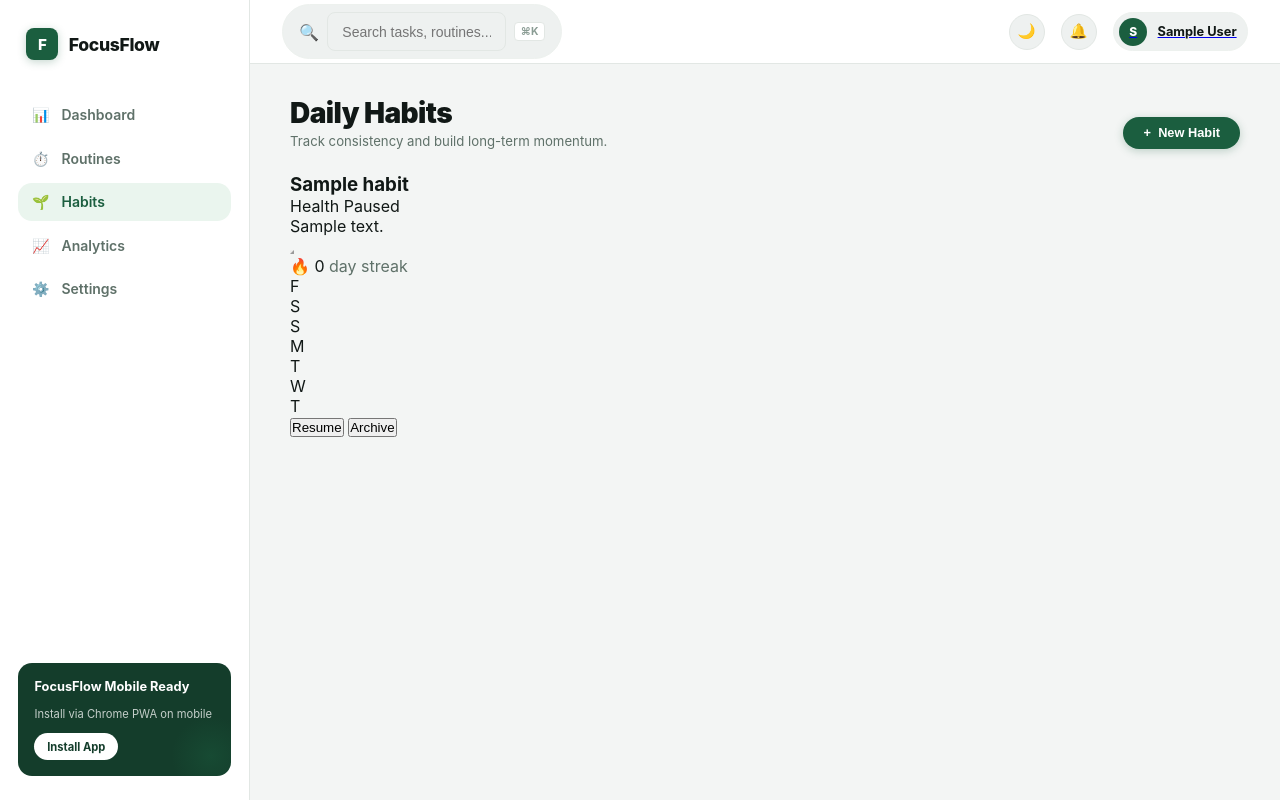
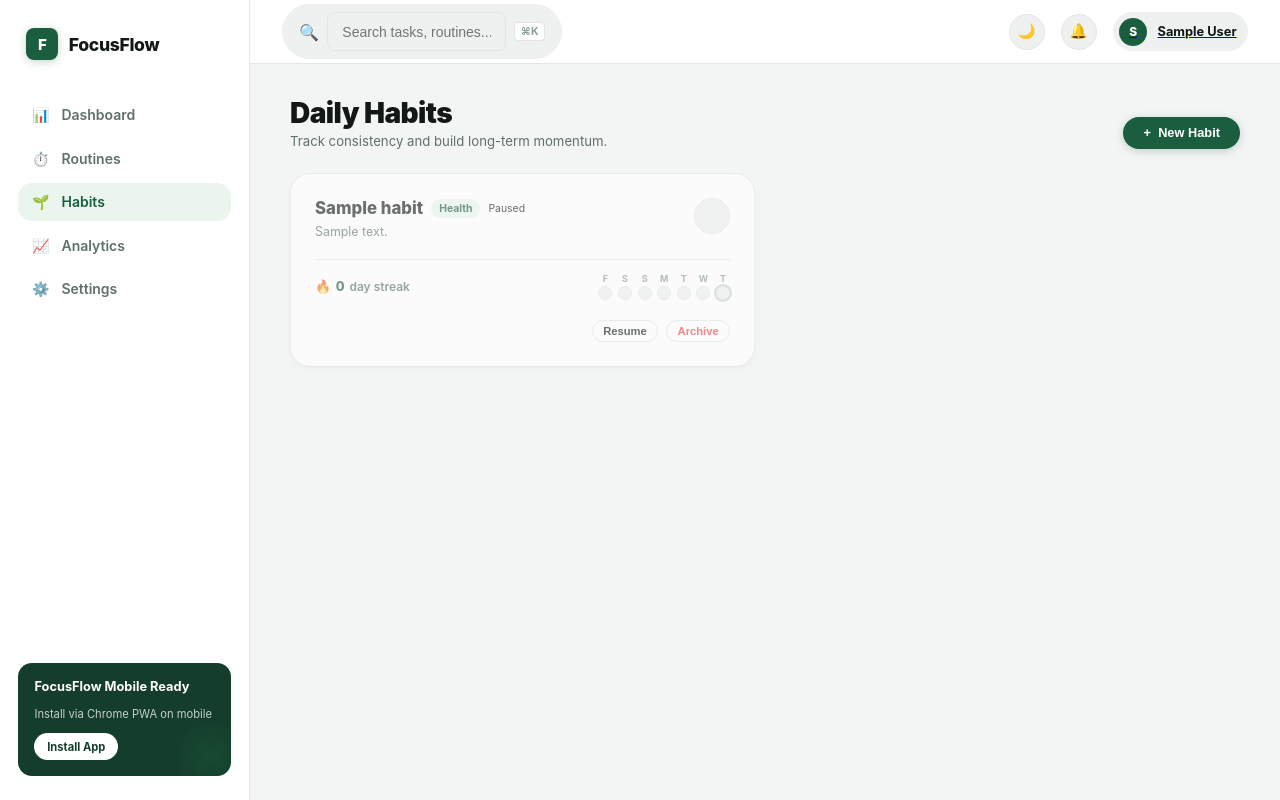
Before and after one commit to farazalisayyed2728/Focus-flow-app, a Django app: page /habits/ in a window 1280 px wide. Run offline with Django 5.2, Linux system fonts and the light colour scheme; a user stored in the database is signed in; tables that the repository leaves empty hold one stand-in row (values such as "Sample post"); parts of the project's set-up code (start-up, migrations or seed data) failed here and were passed over; some libraries are stand-ins or nearby versions.

Commit message:
habits card

```diff
--- a/templates/habits/partials/habit_card.html
+++ b/templates/habits/partials/habit_card.html
@@ -1,77 +1,60 @@
-<div
-  id="habit-card-{{ habit.id }}"
-  class="card flex flex-col justify-between gap-4 {% if habit.is_paused %}opacity-60 bg-stone-50/50{% endif %}"
->
-  <div class="flex items-start justify-between">
+<div id="habit-card-{{ habit.id }}" class="clean-card" style="display: flex; flex-direction: column; justify-content: space-between; gap: 1.25rem; {% if habit.is_paused %}opacity: 0.6;{% endif %}">
+    <div style="display: flex; justify-content: space-between; align-items: flex-start; gap: 1rem;">
         <div>
-      <div class="flex items-center gap-2">
-        <h3 class="font-bold text-base">{{ habit.name }}</h3>
-        <span class="pill text-xs">{{ habit.category }}</span>
+            <div style="display: flex; align-items: center; gap: 0.5rem; flex-wrap: wrap;">
+                <h3 style="font-size: 1.05rem; font-weight: 800;">{{ habit.name }}</h3>
+                <span class="metric-delta-tag" style="font-size: 0.65rem;">{{ habit.category }}</span>
                 {% if habit.is_paused %}
-        <span class="pill text-xs">Paused</span>
+                    <span class="pill" style="font-size: 0.65rem;">Paused</span>
                 {% endif %}
             </div>
             {% if habit.description %}
-      <p class="text-xs text-stone-500 mt-1">{{ habit.description }}</p>
+                <p style="font-size: 0.775rem; color: var(--text-muted); margin-top: 0.35rem;">{{ habit.description }}</p>
             {% endif %}
         </div>
 
-    <!-- Quick Check Circle -->
-    <button
-      hx-post="{% url 'habit-toggle' habit.id %}"
+        <!-- Completion Toggle Circle -->
+        <button hx-post="{% url 'habit-toggle' habit.id %}"
                 hx-target="#habit-card-{{ habit.id }}"
                 hx-swap="outerHTML"
-      class="w-8 h-8 rounded-full flex items-center justify-center border transition-colors cursor-pointer"
-      style="{% if today_completed %}background-color: var(--accent); border-color: var(--accent); color: white;{% else %}border-color: var(--border);{% endif %}"
-      title="Mark completed for today"
-    >
+                class="tracker-btn-circle"
+                style="width: 36px; height: 36px; {% if today_completed %}background: var(--accent-primary); color: #fff;{% else %}background: var(--bg-sunken); color: var(--text-main); border: 1px solid var(--border-color);{% endif %}"
+                title="Mark completed today">
             {% if today_completed %}✓{% endif %}
         </button>
     </div>
 
-  <!-- Streak & Past 7 Days View -->
-  <div
-    class="flex items-center justify-between pt-2 border-t"
-    style="border-color: var(--border)"
-  >
-    <div class="flex items-center gap-1.5 text-xs">
-      <span class="font-bold text-orange-600">🔥 {{ streak }}</span>
-      <span style="color: var(--text-muted)">day streak</span>
+    <!-- 7-Day Dot Matrix & Streak -->
+    <div style="border-top: 1px solid var(--border-color); padding-top: 0.85rem; display: flex; justify-content: space-between; align-items: center;">
+        <div style="font-size: 0.8rem; font-weight: 800; display: flex; align-items: center; gap: 0.3rem;">
+            <span>🔥</span>
+            <span style="color: var(--accent-primary);">{{ streak }}</span>
+            <span style="color: var(--text-muted); font-size: 0.75rem; font-weight: 600;">day streak</span>
         </div>
 
-
-    <!-- 7-day indicators placed in a horizontal flex row -->
-    <div class="flex items-center gap-2">
+        <div style="display: flex; gap: 0.35rem; align-items: center;">
             {% for d in history %}
-      <div class="flex flex-col items-center">
-        <span class="text-[10px] text-stone-400 font-bold mb-1"
-          >{{ d.day_name }}</span
-        >
-        <span
-          class="w-4 h-4 rounded-full flex items-center justify-center {% if d.status == 'completed' %}bg-orange-500 shadow-sm{% else %}bg-stone-300 dark:bg-stone-700{% endif %} {% if d.is_today %}ring-2 ring-orange-500 ring-offset-1{% endif %}"
-        ></span>
+                <div style="display: flex; flex-direction: column; align-items: center;">
+                    <span style="font-size: 9px; color: var(--text-subtle); font-weight: 700; margin-bottom: 2px;">{{ d.day_name }}</span>
+                    <span style="width: 14px; height: 14px; border-radius: 50%; display: block; {% if d.status == 'completed' %}background: var(--accent-primary);{% else %}background: var(--bg-sunken); border: 1px solid var(--border-color);{% endif %} {% if d.is_today %}box-shadow: 0 0 0 2px var(--accent-glow);{% endif %}"></span>
                 </div>
             {% endfor %}
         </div>
     </div>
 
-  <!-- Actions (Pause / Archive) -->
-  <div class="flex justify-end gap-2 text-xs">
-    <button
-      hx-post="{% url 'habit-pause' habit.id %}"
+    <!-- Actions Toolbar -->
+    <div style="display: flex; justify-content: flex-end; gap: 0.5rem; font-size: 0.75rem;">
+        <button hx-post="{% url 'habit-pause' habit.id %}"
                 hx-target="#habit-card-{{ habit.id }}"
                 hx-swap="outerHTML"
-      class="text-stone-500 hover:text-stone-800"
-    >
+                class="action-secondary-btn" style="padding: 0.25rem 0.65rem; font-size: 0.7rem;">
             {% if habit.is_paused %}Resume{% else %}Pause{% endif %}
         </button>
-    <button
-      hx-post="{% url 'habit-archive' habit.id %}"
+        <button hx-post="{% url 'habit-archive' habit.id %}"
                 hx-target="#habit-card-{{ habit.id }}"
                 hx-swap="outerHTML"
-      hx-confirm="Archive this habit? History will be preserved."
-      class="text-red-500 hover:text-red-700"
-    >
+                hx-confirm="Archive this habit?"
+                class="action-secondary-btn" style="padding: 0.25rem 0.65rem; font-size: 0.7rem; color: #ef4444;">
             Archive
         </button>
     </div>
```
Lines whose indentation alone changed are shown as unchanged.
